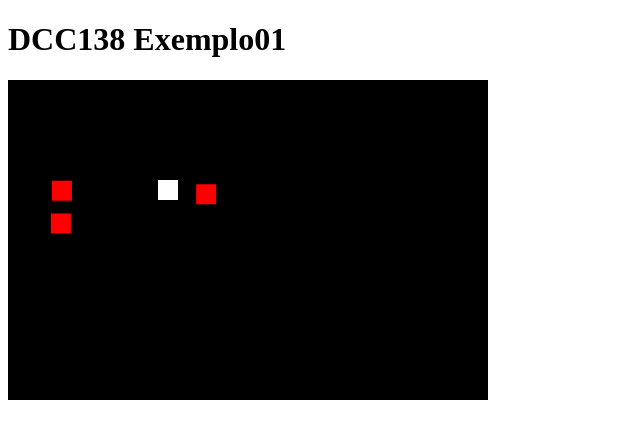
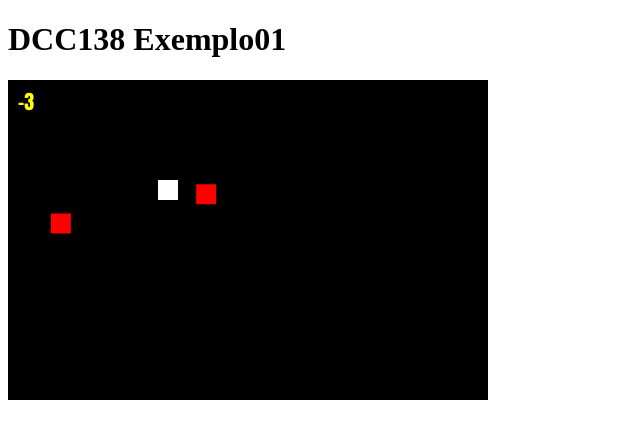
Before and after one commit to ufjf-dcc104/ufjf-dcc138-2021-3ere-atv1-julianapsilva, a plain HTML site: page index.html in a window 1280 px wide. Shown: the full height of the page, 0-640 px from the left. Drawn offline with Linux system fonts and the light colour scheme.

Commit message:
adiciona colisão entre sprites e placar

```diff
--- a/index.html
+++ b/index.html
@@ -17,6 +17,7 @@
         let canvas = document.querySelector('canvas')
         canvas.width = 480
         canvas.height = 320
+        let pontos = 0
 
         let p = {
             x: 150,
@@ -94,7 +95,28 @@
                 sprite.mover()
                 //desenha elementos
                 sprite.desenhar()
+                if (colidiram(o, sprite) && o !== sprite) {
+                    o.x = -1000
+                    o.y = -1000
+                    o.vx = 0
+                    o.ax = 0
+                    sprite.x = 1000
+                    sprite.vx = 100
+                    sprite.ax = 0
+                    pontos++
+                }
+
+                if (colidiram(p, sprite) && o !== sprite) {
+                    sprite.x = 1000
+                    sprite.vx = 100
+                    sprite.ax = 0
+                    pontos -= 3
+                }
             }
+
+            ctx.fillStyle = 'yellow'
+            ctx.font = "20px Impact"
+            ctx.fillText(pontos, 10, 30)
 
             requestAnimationFrame(desenha)
             t0 = t
@@ -168,6 +190,10 @@
             }
         }
 
+        function colidiram(A, B) {
+            return !((A.x > B.x + 20) || (A.x + 20 < B.x) || (A.y > B.y + 20) || (A.y + 20 < B.y))
+        }
+
 
     </script>
 
```
